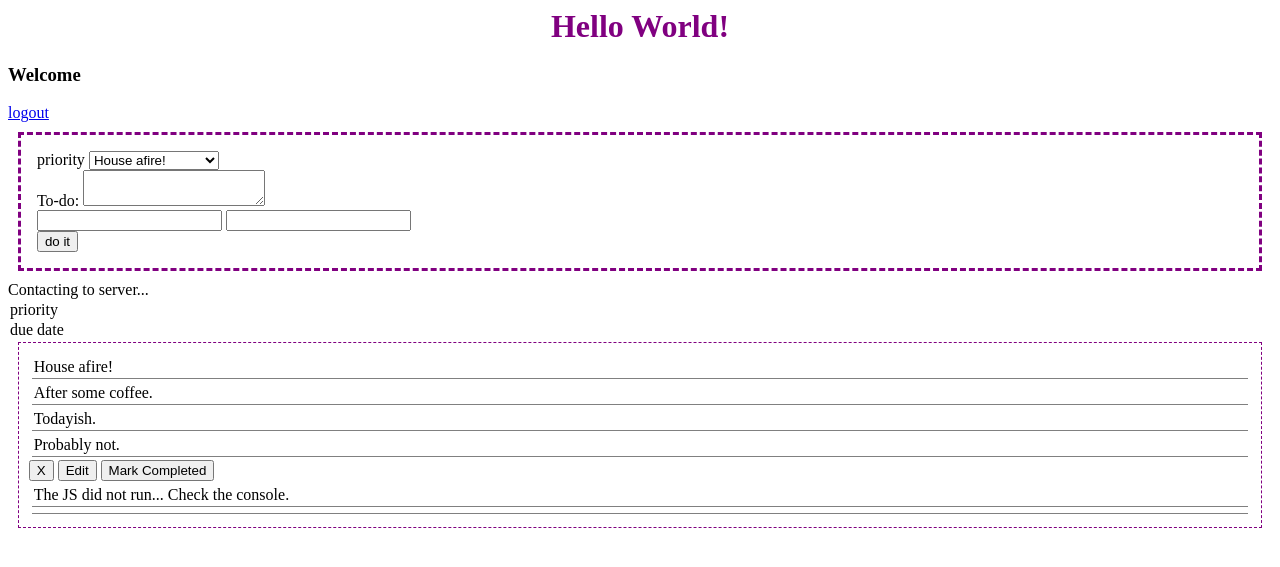
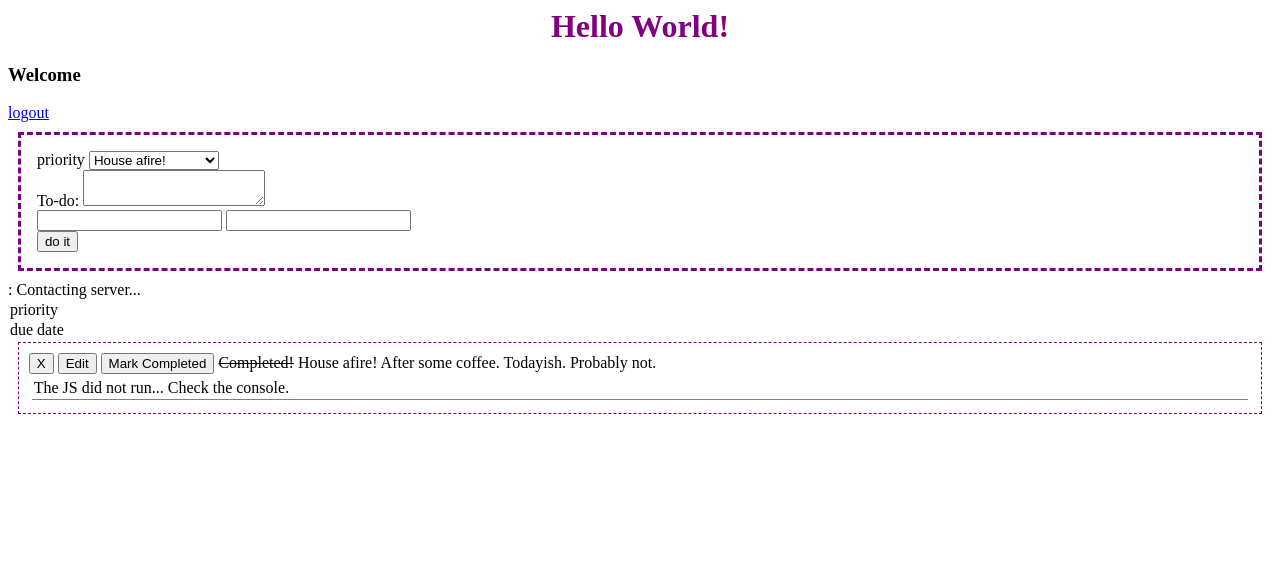
Before and after one commit to bronanny/atodo, a Flask app: page / in a window 1280 px wide. Shown: the top 567 px of the page. Run offline with Flask 2, Linux system fonts and the light colour scheme; the visitor is signed in with stand-in values (Sample User, id 1); data comes from the database, SQL or seed files in the repository; data that the repository does not hold is empty; parts of the project's set-up code (start-up, migrations or seed data) failed here and were passed over; some libraries are stand-ins or nearby versions.

Commit message:
Minor tweaks to appearance; bug fix.
The completed button in the tile calls a function of the viewmodel with
'this' set to something other than that viewmodel.  By explicitly calling
ViewModel.sent_todo_basic() in that callback everything works.

```diff
--- a/site/static/css/site.css
+++ b/site/static/css/site.css
@@ -26,7 +26,8 @@ div.todo_tile > p {
   margin: 0.18em;
 }
 
-#bar {
+.cmpl {
+  text-decoration: line-through;
 }
 
 #sort, #sortdd {
--- a/site/templates/index.html
+++ b/site/templates/index.html
@@ -74,16 +74,6 @@ var ViewModel = {
     picker.setMoment(moment(todo.due_date, weird_data_format))
   },
 
-  complete_todo: function (todo) {
-    this.send_todo_basic(
-      todo.ID,
-      todo.body,
-      todo.priority,
-      todo.due_date,
-      true
-    )
-  },
-
   send_todo_basic: function (ID, body, priority, date, completed) {
     $.post(
       '/todo/' + ID,
@@ -92,6 +82,16 @@ var ViewModel = {
       function(data){ ViewModel.recv_todo(data.todo); },
       "json"
     );
+  },
+
+  complete_todo: function (todo) {
+    ViewModel.send_todo_basic(
+      todo.ID,
+      todo.body,
+      todo.priority,
+      todo.due_date,
+      true
+    )
   },
 
   send_todo: function (o) {
@@ -177,22 +177,25 @@ $(document).ready(function(){
   </form>
 </div>
 
-<div data-bind="visible: loading">Contacting to server...</div>
+<div>: <span data-bind="visible: loading">Contacting server...</span></div>
 
 <div id="sort">priority</div>
 <div id="sortdd">due date</div>
 
 <div data-bind="foreach: todos">
   <div class="todo_tile">
-    <p data-bind="visible: priority == 0">House afire!</p>
-    <p data-bind="visible: priority == 1">After some coffee.</p>
-    <p data-bind="visible: priority == 2">Todayish.</p>
-    <p data-bind="visible: priority == 3">Probably not.</p>
+    <span data-bind="text: due_date"></span>
     <button data-bind="click: $parent.delete_todo">X</button>
     <button data-bind="click: $parent.edit_todo">Edit</button>
-    <button data-bind="visible: !completed ; click: $parent.complete_todo">Mark Completed</button>
+    <span data-bind="visible: !completed">
+      <button data-bind="click: $parent.complete_todo">Mark Completed</button>
+    </span>
+    <span class="cmpl" data-bind="visible: completed">Completed!</span>
+    <span data-bind="visible: priority == 0">House afire!</span>
+    <span data-bind="visible: priority == 1">After some coffee.</span>
+    <span data-bind="visible: priority == 2">Todayish.</span>
+    <span data-bind="visible: priority == 3">Probably not.</span>
     <p data-bind="text: body">The JS did not run...  Check the console.</p>
-    <p data-bind="text: due_date"></p>
   </div>
 </div>
 
```
